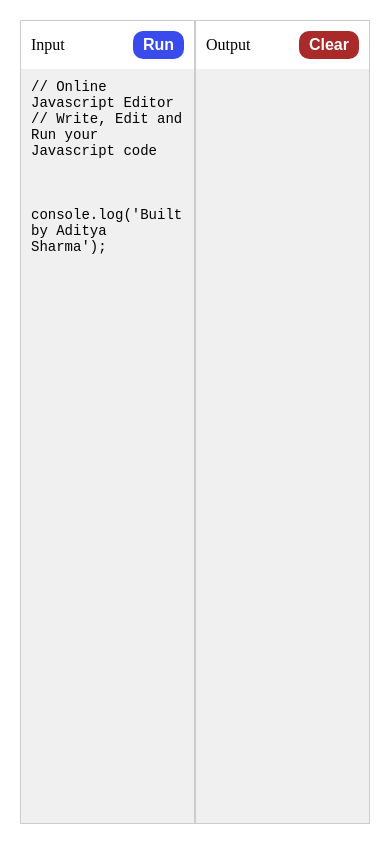
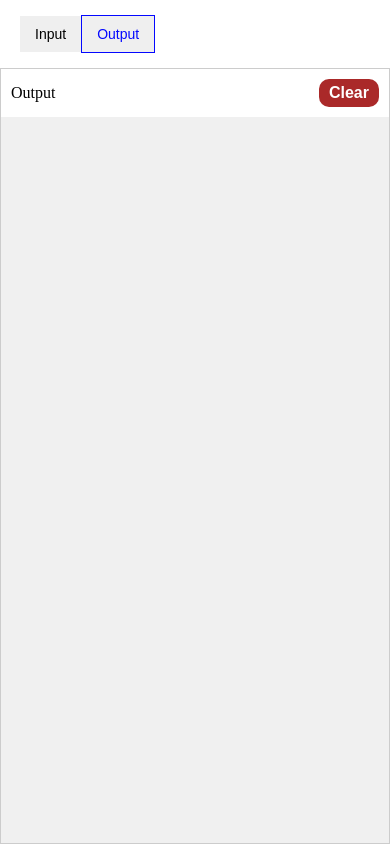
Before and after one commit to adii07/my-code-editor, a Next.js app: page / in a window 390 px wide. Built offline with nearby package versions, Linux system fonts and the light colour scheme.

Commit message:
making side responsive

```diff
--- /dev/null
+++ b/components/MobileHeader/index.module.css
@@ -0,0 +1,14 @@
+.mobile_header{
+    padding: 15px 20px;
+}
+
+.mobile_button{
+    border: none;
+    padding: 10px 15px;
+    font-size: 14px;
+}
+
+.mobile_button.selected{
+    border: 1px solid rgb(4, 8, 255);
+    color: rgb(4, 8, 255);
+}
--- /dev/null
+++ b/components/MobileHeader/index.tsx
@@ -0,0 +1,15 @@
+import styles from "./index.module.css";
+type MobileHeaderProps = {
+    selectedTab: "input" | "output";
+    setSelectedTab: (tab: "input" | "output") => void;
+}
+const MobileHeader = ({ selectedTab, setSelectedTab }: MobileHeaderProps) => {
+    return (
+        <div className={styles.mobile_header}>
+            <button className={`${styles.mobile_button} ${selectedTab === "input" ? styles.selected : ""}`} onClick={() => setSelectedTab("input")}>Input</button>
+            <button className={`${styles.mobile_button} ${selectedTab === "output" ? styles.selected : ""}`} onClick={() => setSelectedTab("output")}>Output</button>
+        </div>
+    );
+}
+
+export default MobileHeader;
--- a/src/app/page.module.css
+++ b/src/app/page.module.css
@@ -6,3 +6,12 @@
   padding: 20px;
   box-sizing: border-box; /* Ensure padding is included in total width and height */
 }
+
+
+.mobile_page{
+  display: flex;
+  flex-direction: column;
+  width: 100vw;
+  height: 100vh;
+  box-sizing: border-box;
+}
--- a/src/app/page.tsx
+++ b/src/app/page.tsx
@@ -1,15 +1,30 @@
 "use client";
-import { useState } from "react";
+import { useEffect, useState } from "react";
 import Editor from "../../components/Editor";
 import OutputScreen from "../../components/OutputScreen";
 import styles from "./page.module.css";
+import { useWindowSize } from "../../hooks/isDesktop";
+import MobileHeader from "../../components/MobileHeader";
 
 export default function Home() {
   const [output, setOutput] = useState("");
+  const { isDesktop } = useWindowSize();
+  const [selectedTab, setSelectedTab] = useState<"input" | "output">("input");
+
+  useEffect(() => { if (!isDesktop) setSelectedTab("output") }, [output]);
   return (
-    <div className={styles.page}>
-      <Editor setOutput={setOutput} />
-      <OutputScreen output={output} setOutput={setOutput} />
-    </div>
+    <>
+      {isDesktop ? <div className={styles.page}>
+        <Editor setOutput={setOutput} />
+        <OutputScreen output={output} setOutput={setOutput} />
+      </div> :
+        <div className={styles.mobile_page} >
+          <MobileHeader selectedTab={selectedTab} setSelectedTab={setSelectedTab} />
+          {selectedTab === "input" && <Editor setOutput={setOutput} />}
+          {selectedTab === "output" && <OutputScreen output={output} setOutput={setOutput} />}
+        </div>
+      }
+    </>
+
   );
 }
```
